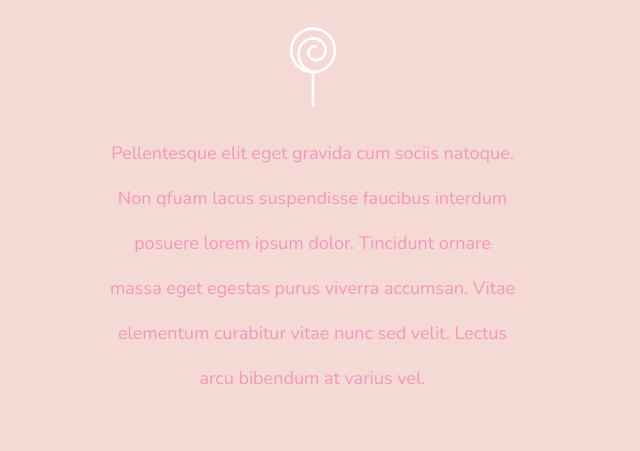
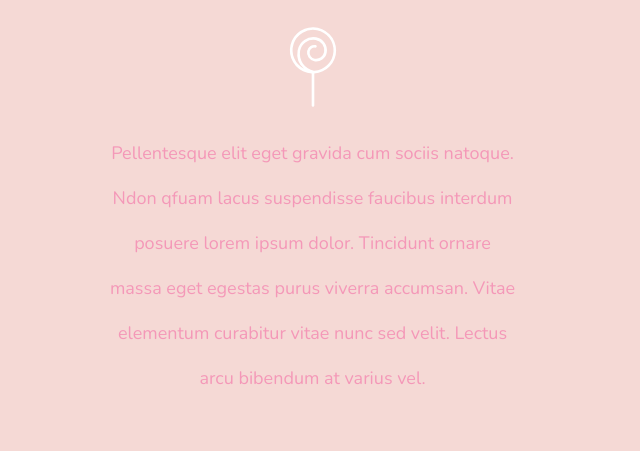
Before and after one commit to hdp1904/gallerySweets, a plain HTML site: page index.html in a window 1280 px wide. Shown: the part 5720-6171 px from the top of the page, 0-640 px from the left. Drawn offline with nearby package versions, Linux system fonts and the light colour scheme.

Commit message:
Update index.html

```diff
--- a/index.html
+++ b/index.html
@@ -153,7 +153,7 @@
                     <div class="col-10 col-lg-8 blurb mb-5 mb-md-0">
                         <h2>GALLERY OF SWEETS</h2>
                         <img src="imgs/lolli_icon.png" alt="" class="d-none d-lg-inline">
-                        <p class="lead">Pellentesque elit eget gravida cum sociis natoque. Non qfuam lacus suspendisse faucibus interdum posuere lorem ipsum dolor. Tincidunt ornare massa eget egestas purus viverra accumsan. Vitae elementum curabitur vitae nunc sed velit. Lectus arcu bibendum at varius vel.</p>
+                        <p class="lead">Pellentesque elit eget gravida cum sociis natoque. Ndon qfuam lacus suspendisse faucibus interdum posuere lorem ipsum dolor. Tincidunt ornare massa eget egestas purus viverra accumsan. Vitae elementum curabitur vitae nunc sed velit. Lectus arcu bibendum at varius vel.</p>
                     </div>
                 </div>
             </div>
```
